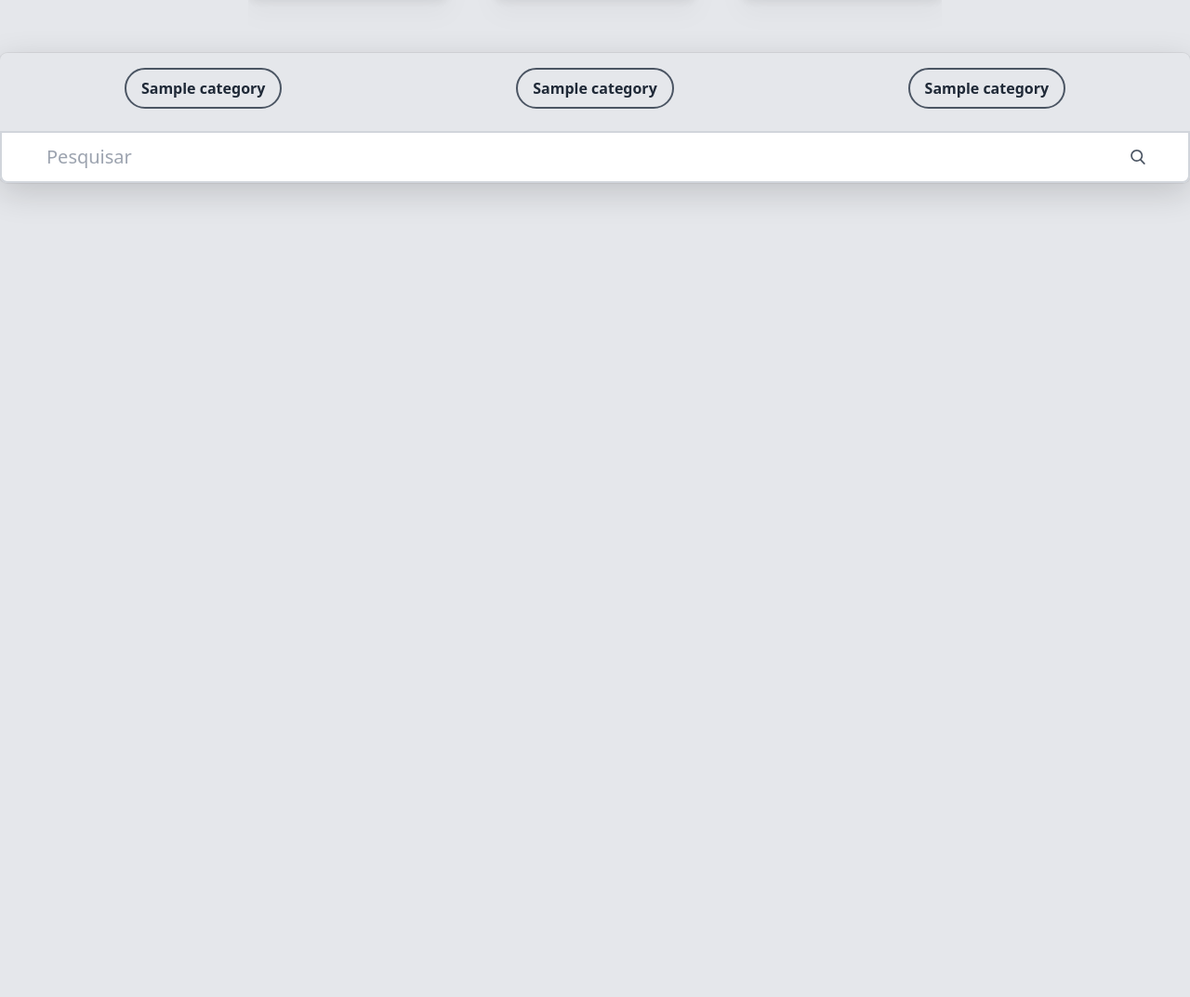
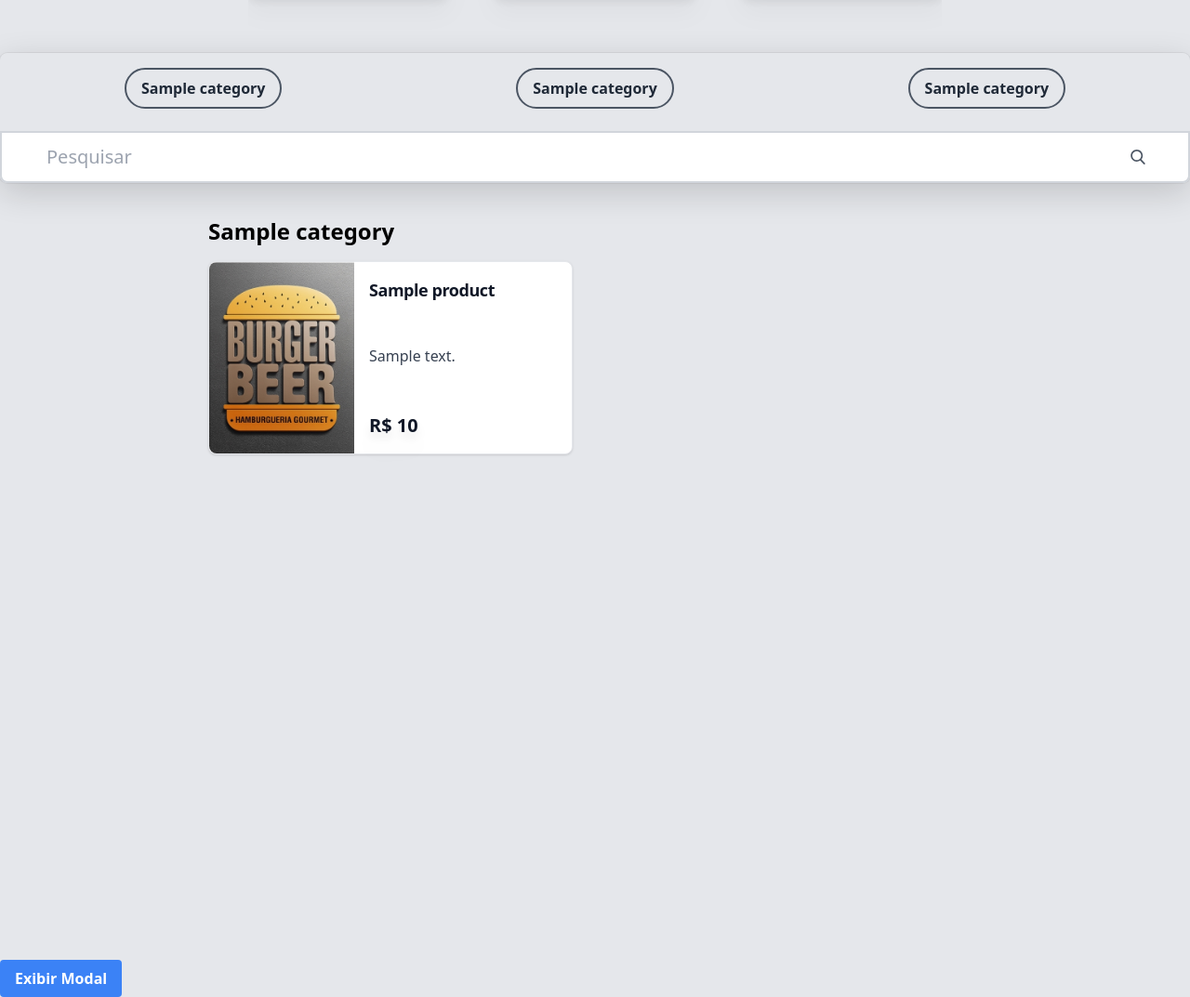
Before and after one commit to tiagoCB41/cardapiow, a PHP site: page /home.php in a window 1280 px wide. Shown: the part 1061-2134 px from the top of the page at 93% size. Before the commit the page ends 1276 px from the top, so only its background shows below. Run offline with PHP 8.4, Linux system fonts and the light colour scheme; tables that the repository leaves empty or names only in its code hold one stand-in row (values such as "Sample post"); some libraries are stand-ins or nearby versions.

Commit message:
filter and create modal

```diff
--- /dev/null
+++ b/assets/js/index.js
@@ -0,0 +1,29 @@
+const searchInput = document.getElementById('search-input');
+const gridContainer = document.getElementById('grid-container');
+
+searchInput.addEventListener('keyup', function() {
+  const filter = searchInput.value.toLowerCase().trim();
+
+  // percorre todos os títulos de grade
+  gridContainer.querySelectorAll('.grid-title').forEach(title => {
+    // esconde o título se nenhum elemento filho corresponder à pesquisa
+    let titleVisible = false;
+
+    // percorre todos os elementos filhos da grade atual
+    title.nextElementSibling.querySelectorAll('.grid-item').forEach(item => {
+      // filtra pelo conteúdo do item ou do título
+      const text = `${item.textContent} ${title.textContent}`.toLowerCase();
+      const match = text.includes(filter);
+
+      // exibe ou oculta o item com base no filtro
+      item.style.display = match ? 'block' : 'none';
+
+      // se houver correspondência com o filtro, exibe o título
+      if (match) {
+        titleVisible = true;
+      }
+    });
+
+    title.style.display = titleVisible ? 'block' : 'none';
+  });
+});
--- a/db_config.php
+++ b/db_config.php
@@ -1,3 +1,3 @@
 <?php
 // Conectar ao banco de dados usando a classe PDO
-$pdo = new PDO('mysql:host=localhost;dbname=cardapio', 'root', '');
+$pdo = new PDO('mysql:host=localhost;dbname=cardapiow', 'root', '');
--- a/functions/get.php
+++ b/functions/get.php
@@ -6,3 +6,22 @@ function get_category(){
     $stmt->execute();
     return $stmt->fetchAll(PDO::FETCH_ASSOC);
 }
+
+function get_products($category_id){
+    if(empty($category_id)){
+        $category_id = "category_id is not null";
+    }else{
+        $category_id = "category_id = " . $category_id ;
+    }
+    global $pdo;
+    $stmt = $pdo->prepare("SELECT products.name,
+    category.name as category_name,
+    products.price,
+    products.description
+    FROM products
+    INNER JOIN category ON category.id = products.category_id
+    where $category_id
+    ;");
+    $stmt->execute();
+    return $stmt->fetchAll(PDO::FETCH_ASSOC);
+}
--- a/home.php
+++ b/home.php
@@ -265,7 +265,7 @@ require "db_config.php";
                         <?php } ?>
                     </div>
                     <div class="pt-2 relative mx-auto text-gray-600">
-                        <input class="border-2 border-gray-300 w-full bg-white h-14 pl-12 pr-24 rounded-b-lg text-xl focus:outline-none" type="search" name="search" placeholder="Pesquisar">
+                        <input id="search-input" class="border-2 border-gray-300 w-full bg-white h-14 pl-12 pr-24 rounded-b-lg text-xl focus:outline-none" type="search" name="search" placeholder="Pesquisar" oninput="search()">
                         <button type="submit" class="absolute right-0 top-0 mt-7 mr-12">
                             <svg class="text-gray-600 h-4 w-4 fill-current" xmlns="http://www.w3.org/2000/svg" xmlns:xlink="http://www.w3.org/1999/xlink" version="1.1" id="Capa_1" x="0px" y="0px" viewBox="0 0 56.966 56.966" style="enable-background:new 0 0 56.966 56.966;" xml:space="preserve" width="512px" height="512px">
                                 <path d="M55.146,51.887L41.588,37.786c3.486-4.144,5.396-9.358,5.396-14.786c0-12.682-10.318-23-23-23s-23,10.318-23,23  s10.318,23,23,23c4.761,0,9.298-1.436,13.177-4.162l13.661,14.208c0.571,0.593,1.339,0.92,2.162,0.92  c0.779,0,1.518-0.297,2.079-0.837C56.255,54.982,56.293,53.08,55.146,51.887z M23.984,6c9.374,0,17,7.626,17,17s-7.626,17-17,17  s-17-7.626-17-17S14.61,6,23.984,6z" />
@@ -273,12 +273,61 @@ require "db_config.php";
                         </button>
                     </div>
                 </div>
-                <div class="h-screen"></div>
+                <div class="h-screen lg:w-8/12 mx-auto mt-48">
+                    <div id="grid-container" class="grid-container">
+                        <?php foreach ($category as $categories) {
+                            $productsFilter = get_products($categories['id']);
+                            if (!empty($productsFilter)) { ?>
+                                <h6 class="grid-title font-bold text-2xl mt-8"><?php echo $categories['name'] ?></h6>
+                                <div class="grid md:grid-cols-2 gap-4 md:gap-12 mt-4">
+                                    <?php
+                                    foreach ($productsFilter as $products) { ?>
+                                        <div class="grid-item">
+                                            <a href="#" class="flex flex-row bg-white h-44 md:h-52 border border-gray-200 rounded-lg shadow md:max-w-xl hover:bg-gray-100">
+                                                <img class="object-cover md:h-auto w-2/5 rounded-l-lg" src="assets/img/logo.jpg" alt="">
+                                                <div class="flex flex-col justify-between p-4 leading-normal">
+                                                    <h5 class="mb-2 md:text-lg font-bold tracking-tight text-gray-900 line-clamp-2 max-w-full"><?php echo $products['name']?></h5>
+                                                    <p class="mb-3 font-normal text-gray-700 line-clamp-2 md:line-clamp-3"><?php echo $products['description']?></p>
+                                                    <span class="text-xl font-bold text-gray-900 drop-shadow-xl">R$ <?php echo $products['price']?></span>
+                                                </div>
+                                            </a>
+
+                                        </div>
+                                    <?php } ?>
+                                </div>
+                        <?php }
+                        } ?>
+                    </div>
+                </div>
             </div>
+            <!-- Botão para exibir o modal -->
+<button class="bg-blue-500 hover:bg-blue-700 text-white font-bold py-2 px-4 rounded" onclick="openModal()">Exibir Modal</button>
+
+<!-- Modal -->
+<div id="myModal" class="bg-white w-full h-screen fixed top-0 z-50 right-0 transform translate-x-full transition-all duration-500 ease-in-out">
+  <div class="p-6">
+    <h2 class="text-lg font-bold mb-4">Título do Modal</h2>
+    <p>Conteúdo do Modal aqui...</p>
+    <button class="bg-blue-500 hover:bg-blue-700 text-white font-bold py-2 px-4 rounded mt-4" onclick="closeModal()">Fechar Modal</button>
+  </div>
+</div>
+
+<!-- Script para abrir e fechar o modal -->
+<script>
+  function openModal() {
+    document.getElementById("myModal").classList.remove("translate-x-full");
+  }
+
+  function closeModal() {
+    document.getElementById("myModal").classList.add("translate-x-full");
+  }
+</script>
+
 
             <script src="//code.jquery.com/jquery-1.10.2.js"></script>
             <script src="//code.jquery.com/ui/1.11.3/jquery-ui.js"></script>
             <script src="./assets/js/scrollHome.js"></script>
+            <script src="./assets/js/index.js"></script>
             <!-- Swiper JS -->
             <script src="https://cdn.jsdelivr.net/npm/swiper@9/swiper-bundle.min.js"></script>
 
```
